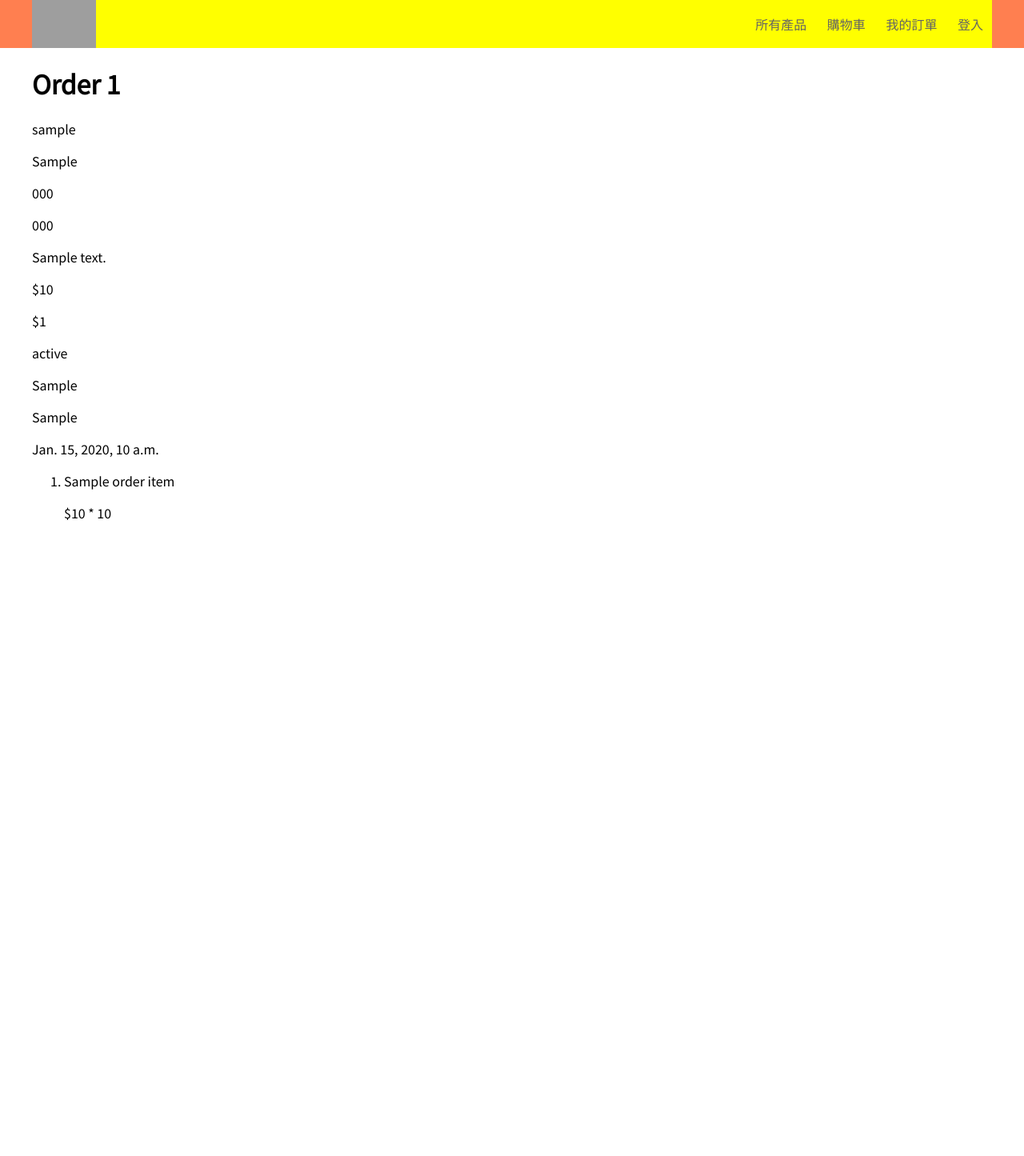
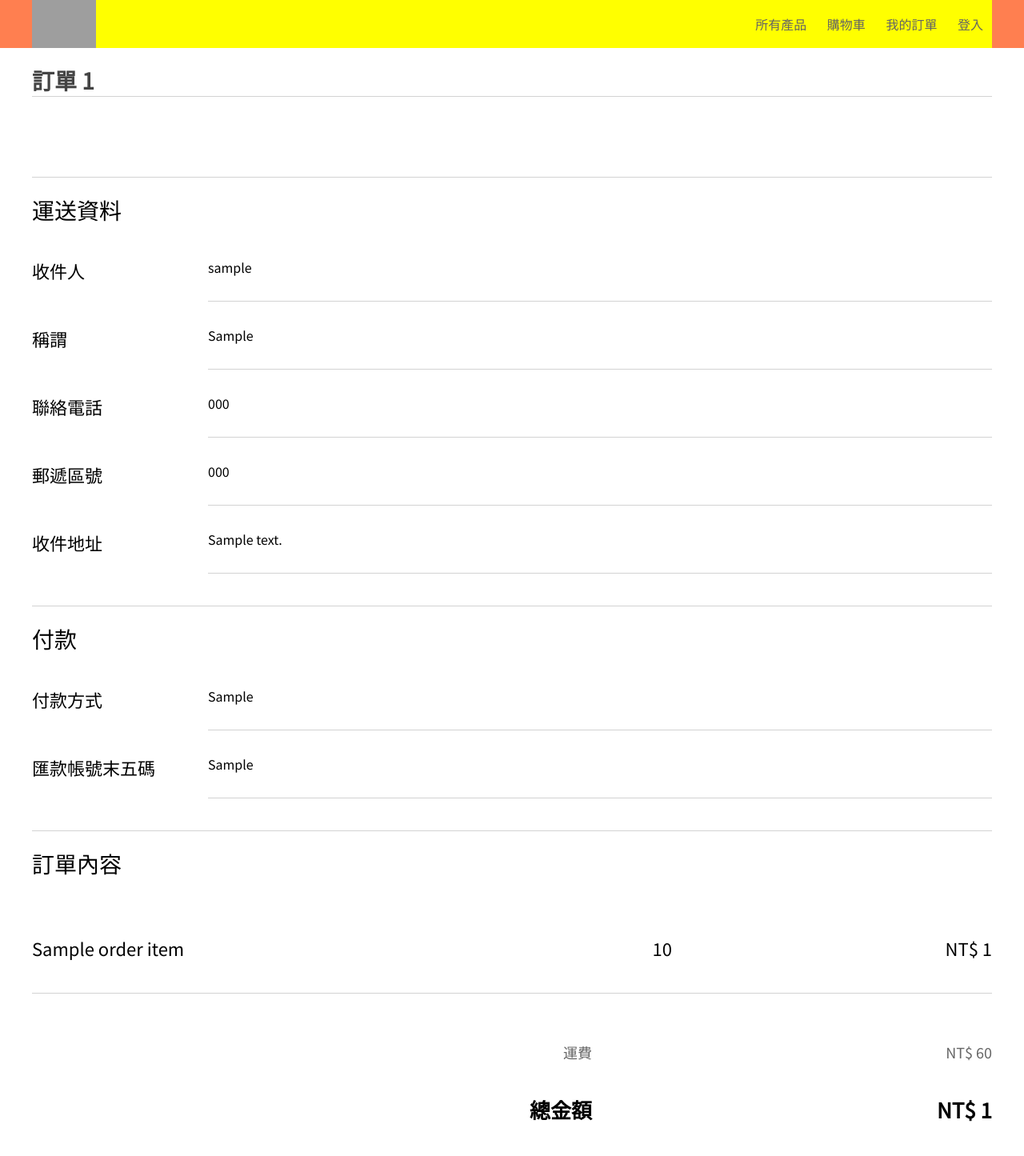
Before and after one commit to samuelyutt/WebStore, a Django app: template WebStore/templates/order/detail.html in a window 1280 px wide. Shown: the whole page at 80% size. Before the commit the page ends 650 px from the top, so only its background shows below. Run offline with Django 3.2, Linux system fonts and the light colour scheme; the template is opened without the code that fills it: most values are stand-ins (such as "Sample title", 1, 10 or a date in 2020); grey boxes are pictures that could not be loaded.

Commit message:
Add order css

```diff
--- a/WebStore/order/models.py
+++ b/WebStore/order/models.py
@@ -28,7 +28,7 @@
     user_name = models.CharField(max_length=100, verbose_name='收件人')
     user_gender = models.IntegerField(default=0, choices=GENDER_CHOICES, verbose_name='稱謂')
     user_contact_phone_no = models.CharField(max_length=20, verbose_name='聯絡電話')
-    shipping_postal_code = models.CharField(max_length=6, verbose_name='郵遞區號')
+    shipping_postal_code = models.CharField(max_length=5, verbose_name='郵遞區號')
     shipping_address = models.CharField(max_length=200, verbose_name='收件地址')
     shipping_fee = models.IntegerField(default=60, verbose_name='運費')
     total_amount = models.IntegerField(verbose_name='總金額')
@@ -48,3 +48,6 @@
 
     def __str__(self):
         return str(self.item_name) + '(' + str(self.amount) + ')'
+
+    def total_amounts(self):
+        return self.unit_price * self.amount
--- a/WebStore/static/Webstore/css/style.css
+++ b/WebStore/static/Webstore/css/style.css
@@ -305,16 +305,20 @@
     border-color: lightgray;
 }
 
-.product-item {
+.product-items {
     width: 100%;
     border: solid;
     border-width: 1px 0 0 0;
     border-color: lightgray;
+}
+
+.product-item {
+    width: 100%;
+    border: solid;
+    border-width: 0 0 1px 0;
+    border-color: lightgray;
     padding-top: 30px;
     padding-bottom: 30px;
-}
-
-.product-item .row {
 }
 
 .product-item .product-name {
@@ -327,6 +331,10 @@
 
 .product-item .product-name a {
     color: inherit;
+}
+
+.product-item .product-name a:hover {
+    color: #0077ed;
 }
 
 .product-item .product-amount-price {
@@ -401,6 +409,7 @@
     padding-left: 60px;
     padding-right: 60px;
     border-radius: 8px;
+    font-size: 16px;
 }
 
 .create-order:hover {
@@ -410,15 +419,9 @@
 
 .total {
     width: 100%;
-    border: solid;
-    border-width: 1px 0 0 0;
-    border-color: lightgray;
     padding-top: 30px;
     padding-bottom: 30px;
     color: #000;
-    border: solid;
-    border-width: 1px 0 1px 0;
-    border-color: lightgray;
 }
 
 .total .row {
--- a/WebStore/templates/order/cart.html
+++ b/WebStore/templates/order/cart.html
@@ -19,6 +19,7 @@
     </div>
 </div>
 
+<div class="product-items">
     {% for item in cart_items %}
         <div class="product-item">
             <div class="container-jcleft row">
@@ -57,6 +58,7 @@
             </div>
         </div>
     {% endfor %}
+</div>
 
 <div class="total">
     <div class="container-jcright row shipping-fee">
--- a/WebStore/templates/order/detail.html
+++ b/WebStore/templates/order/detail.html
@@ -1,38 +1,180 @@
 {% extends 'base.html' %}
 {% block content %}
 
-<h1>Order {{ order.id }}</h1>
+<div class="caption"">
+    訂單 {{ order.id }}
+</div>
+
+{% if not order %}
+<div class="message tacenter">
+    <div class="big-message">
+        {{ error_message }}
+    </div>
+</div>
+{% else %}
+<div class="message tacenter">
+    <div class="big-message">
+        {% if shipping_data_form %}
+            感謝您！您的訂單已成立！<br>請填寫運送資料並送出。
+        {% elif remittance_account_editable and not order.remittance_account %}
+            運送資料已送出！<br>當您匯款完成後，請填寫匯款帳戶末五碼。
+        {% elif order.status == 1 %}
+            請稍候！我們會盡快核對款項並出貨！
+        {% elif order.status == 2 %}
+            我們已確認您的付款，將盡快安排出貨！
+        {% elif order.status == 3 %}
+            好消息！您的訂單已出貨！
+        {% elif order.status == 4 %}
+            您的訂單已完成！
+        {% endif %}
+    </div>
+</div>
+
+<div class="product-info">
+    <div class="title">
+        運送資料
+    </div>
+    {% if shipping_data_form %}
+        <form action="{% url 'order:next_step' %}" method="post">{% csrf_token %}
+            <input class="create-order button" type="submit" value="確認並送出">
+            <input type="hidden" name="order_id" value="{{ order.id }}">
+            {% for field in shipping_data_form %}
+                <div class="container-jcleft row">
+                    <div class="attribute-name">
+                        {{ field.label_tag }}
+                    </div>
+                    <div class="attribute">
+                        {{ field }}
+                    </div>
+                </div>
+            {% endfor %}
+        </form>
+    {% else %}
+        <div class="container-jcleft row">
+            <div class="attribute-name">
+                收件人
+            </div>
+            <div class="attribute">
+                {{ order.user_name }}
+            </div>
+        </div>
+        <div class="container-jcleft row">
+            <div class="attribute-name">
+                稱謂
+            </div>
+            <div class="attribute">
+                {{ order.get_user_gender_display }}
+            </div>
+        </div>
+        <div class="container-jcleft row">
+            <div class="attribute-name">
+                聯絡電話
+            </div>
+            <div class="attribute">
+                {{ order.user_contact_phone_no }}
+            </div>
+        </div>
+        <div class="container-jcleft row">
+            <div class="attribute-name">
+                郵遞區號
+            </div>
+            <div class="attribute">
+                {{ order.shipping_postal_code }}
+            </div>
+        </div>
+        <div class="container-jcleft row">
+            <div class="attribute-name">
+                收件地址
+            </div>
+            <div class="attribute">
+                {{order.shipping_address}}
+            </div>
+        </div>
+    {% endif %}
+</div>
+
+<div class="product-info">
+    <div class="title">
+        付款
+    </div>
+    <div class="container-jcleft row">
+        <div class="attribute-name">
+            付款方式
+        </div>
+        <div class="attribute">
+            {{ order.get_payment_display }}
+        </div>
+    </div>
+    <div class="container-jcleft row">
+        <div class="attribute-name">
+            匯款帳號末五碼
+        </div>
+        <div class="attribute">
+            {{ order.remittance_account }}
+            {% if remittance_account_editable %}
+                <a class="create-order button" href="{% url 'order:edit_remittance_account' order.id %}">{% if order.remittance_account %}編輯{% else %}填寫{% endif %}</a>
+            {% endif %}
+        </div>
+    </div>
+</div>
+
+<div class="product-info">
+    <div class="title">
+        訂單內容
+    </div>
+    {% for order_item in order.orderitem_set.all %}
+        <div class="product-item">
+            <div class="container-jcleft row">
+                <div class="product-name">
+                    <a href="{% url 'products:detail' order_item.product.id %}">{{ order_item.item_name }}</a>
+                </div>
+                <div class="product-amount-price taright container-jcleft">
+                    <div class="product-amount">
+                        {{ order_item.amount }}
+                    </div>
+                    <div class="product-price">
+                        NT$ {{ order_item.total_amounts }}
+                    </div>
+                </div>
+            </div>
+        </div>
+    {% endfor %}
+    <div class="total">
+        <div class="container-jcright row shipping-fee">
+            <div class="total-left taright">
+                運費
+            </div>
+            <div class="total-right taright">
+                NT$ 60
+            </div>
+        </div>
+        <div class="container-jcright row total-amounts">
+            <div class="total-left taright">
+                總金額
+            </div>
+            <div class="total-right taright">
+                NT$ {{ order.total_amount }}
+            </div>
+        </div>
+    </div>
+</div>
+{% endif %}
+
+
+<!-- <h1>Order {{ order.id }}</h1>
 
 {% if error_message %}<p><strong>{{ error_message }}</strong></p>{% endif %}
 {% if message %}<p><strong>{{ message }}</strong></p>{% endif %}
 {% if order %}
-
-    {% if shipping_data_editable %}
-        <form action="{% url 'order:next_step' %}" method="post">{% csrf_token %}
-            <input type="hidden" name="order_id" value="{{ order.id }}">
-            <p>
-                <label for="id_user_name">收件人</label>
-                <input type="text" name="user_name" value="{{ order.user_name }}" maxlength="100" required id="id_user_name">
-            </p>
-            <p>
-                <label for="id_user_gender">稱謂</label>
-                <select name="user_gender" id="id_user_gender">
-                    <option value="0" {% if order.user_gender == 0 %}selected{% endif %}>先生</option>
-                    <option value="1" {% if order.user_gender == 1 %}selected{% endif %}>女士</option>
-                </select>
-            </p>
-            <p>
-                <label for="id_user_contact_phone_no">聯絡電話</label>
-                <input type="text" name="user_contact_phone_no" value="{{ order.user_contact_phone_no }}" maxlength="20" required id="id_user_contact_phone_no">
-            </p>
-            <p>
-                <label for="id_shipping_postal_code">郵遞區號</label>
-                <input type="text" name="shipping_postal_code" value="{{ order.shipping_postal_code }}" maxlength="5" required id="id_shipping_postal_code">
-            </p>
-            <p>
-                <label for="id_shipping_address">收件地址</label>
-                <input type="text" name="shipping_address" value="{{ order.shipping_address }}" maxlength="200" required id="id_shipping_address">
-            </p>
+    {% if shipping_data_form %}
+    <form action="{% url 'order:next_step' %}" method="post">{% csrf_token %}
+        <input type="hidden" name="order_id" value="{{ order.id }}">
+        {% for field in shipping_data_form %}
+            <div class="fieldWrapper">
+                {{ field.errors }}
+                {{ field.label_tag }} {{ field }}
+            </div>
+        {% endfor %}
     {% else %}
             <p>{{ order.user_name }}</p>
             <p>{{ order.get_user_gender_display }}</p>
@@ -62,10 +204,10 @@
     {% endfor %}
     </ol>
 
-    {% if shipping_data_editable %}
+    {% if shipping_data_form %}
         <input type="submit" value="下一步">
     </form>
-    {% endif %}
+    {% endif %} -->
 
 {% endif %}
 
```
Also changed, not shown: WebStore/order/forms.py (added, +11 -0 lines), WebStore/order/views.py (+25 -23 lines), WebStore/order/migrations/0012_auto_20200821_1610.py (added). Lines whose indentation alone changed are shown as unchanged.
